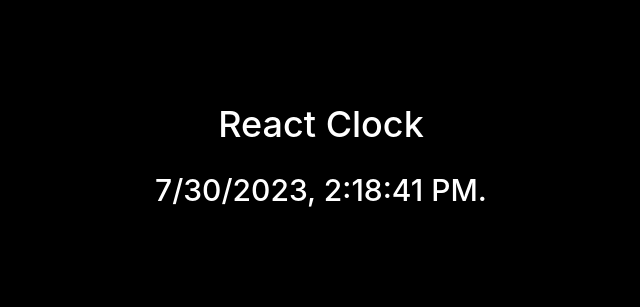
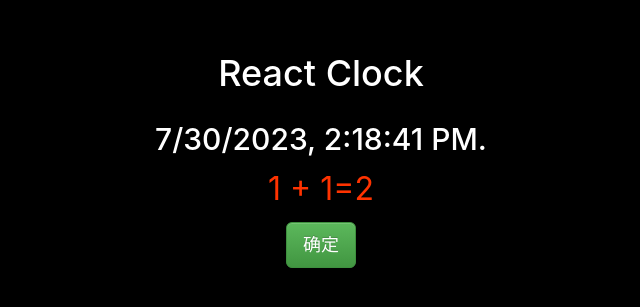
Before and after one commit to damoqiongqiu/learn-react, a React (Create React App) app: page / in a window 1280 px wide. Shown: the part 249-556 px from the top of the page, without its empty margins (319-959 px from the left). Built offline with nearby package versions, Linux system fonts and the light colour scheme.

Commit message:
完善案例

```diff
--- a/src/App.js
+++ /dev/null
@@ -1,26 +0,0 @@
-import React, { useState, useEffect } from 'react';
-import './App.scss';
-
-/**
- * 本节目标：改成 SCSS ，安装配置好 Bootstrap 3.3.7
- * @returns
- */
-function App() {
-  const [time, setTime] = useState(new Date());
-
-  useEffect(() => {
-    const timer = setInterval(() => setTime(new Date()), 1000);
-    return function cleanup() {
-      clearInterval(timer);
-    };
-  }, []);
-
-  return (
-    <div className="App">
-      <h1>React Clock</h1>
-      <h2>{time.toLocaleString()}.</h2>
-    </div>
-  );
-}
-
-export default App;
--- /dev/null
+++ b/src/app/App.js
@@ -0,0 +1,44 @@
+import React from 'react';
+import MyClock from './components/my-clock';
+import './App.scss';
+
+/**
+ * 本节目标
+ * step1: 标签： 总是返回单个根标签
+ * step1: 表达式：JSX 写标签属性的时候支持动态值、函数调用、基本的表达式（这个特性跟其它前端模板引擎类似）
+ * step1: 样式：HTML 标签的 class 属性需要用 className 代替（写 class 编译器会警告，也能运行）
+ * step1: 样式：JSX 在编写内联样式的时候全部使用驼峰语法，编译器会处理成原生的标准样式
+ * step1: 事件：JSX 的事件语法与原生 HTML 标准不同，JSX 里面使用 onClick、onChange
+ * step1: 扩展了 HTML 属性：JSX 在 HTML 标签上扩展了一些自己特有的属性：key/ref/dangerouslySetInnerHTML
+ * @returns
+ */
+function App() {
+  return (
+    // 这里的 className 会被编译成 class
+    <div className="App">
+      <MyClock />
+      {/* JSX 标签中可以进行基本的表达式运算 */}
+      <p style=
+        {
+          {
+            color: "#ff3300",
+            fontSize: "32px"//内联的 style 需要用驼峰法则命名，这里不是 font-size
+          }
+        }
+      >
+        1 + 1={1 + 1}
+      </p>
+      <button
+        className='btn btn-success btn-lg'
+        onClick={
+          (e) => {
+            console.log(e);
+            alert(e);
+          }
+        }
+      >确定</button>
+    </div >
+  );
+}
+
+export default App;
--- /dev/null
+++ b/src/app/components/my-clock/index.js
@@ -0,0 +1,23 @@
+import React, { useState, useEffect } from 'react';
+import './index.scss';
+
+function MyClock() {
+    const [time, setTime] = useState(new Date());
+
+    useEffect(() => {
+        const timer = setInterval(() => setTime(new Date()), 1000);
+        return function cleanup() {
+            clearInterval(timer);
+        };
+    }, []);
+
+    return (
+        // React 要求组件的返回值必须是单个根标签，所以这里用一个空标签包裹起来
+        <>
+            <h1>React Clock</h1>
+            <h2>{time.toLocaleString()}.</h2>
+        </>
+    );
+}
+
+export default MyClock;
--- a/src/index.js
+++ b/src/index.js
@@ -1,6 +1,6 @@
 import React from 'react';
 import ReactDOM from 'react-dom/client';
-import App from './App';
+import App from './app/App';
 import './index.scss';
 
 const root = ReactDOM.createRoot(document.getElementById('root'));
```
Also changed, not shown: src/app/App.scss (renamed from src/App.scss), src/app/components/my-clock/index.scss (added), 1 other file (tests, documents, lock files or other folders).
